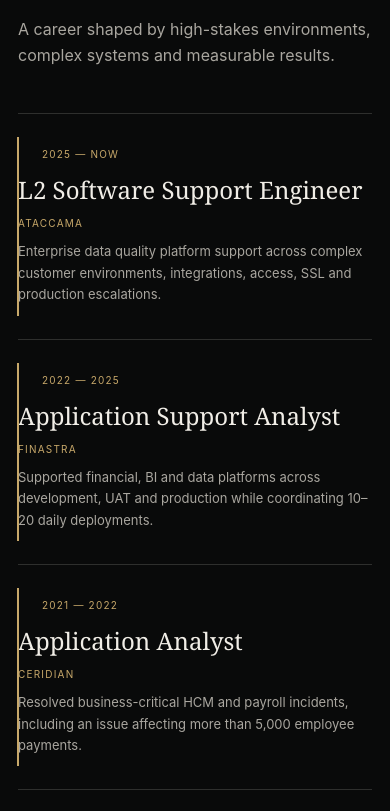
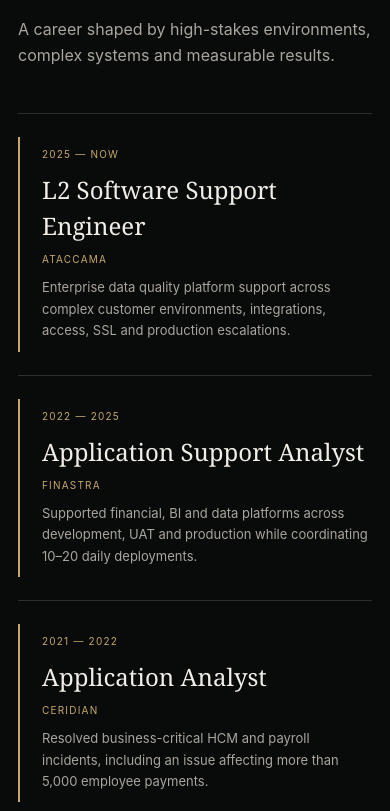
Before and after one commit to AMyrzaly/abubakir-myrzaly-portfolio, a Next.js app: page / in a window 390 px wide. Shown: the part 4344-5155 px from the top of the page. Built offline with nearby package versions, Linux system fonts and the light colour scheme.

Commit message:
Fix mobile timeline spacing

```diff
--- a/app/globals.css
+++ b/app/globals.css
@@ -230,7 +230,9 @@
   .about-grid { gap: 35px; margin-top: 45px; }
   .experience-heading { display: block; margin: 45px 0; }
   .experience-heading p { margin-top: 25px; }
-  .timeline article { grid-template-columns: 1fr; gap: 10px; }
+  .timeline article { grid-template-columns: 1fr; gap: 10px; padding-left: 24px; }
+  .timeline article::before { left: 0; }
+  .timeline time { padding-left: 0; }
   .timeline .detail { grid-column: auto; }
   .education { grid-template-columns: 1fr; gap: 18px; }
   .future-card { padding: 42px 25px; }
```
